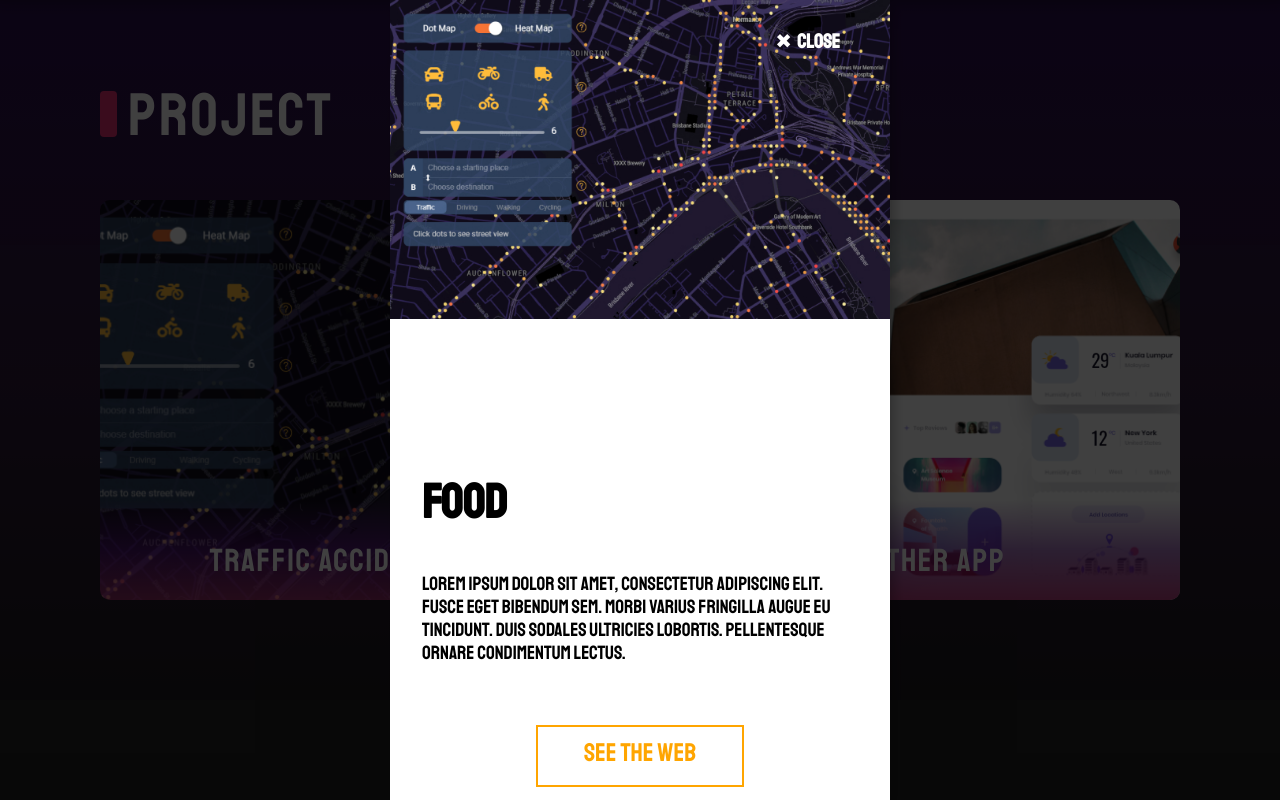
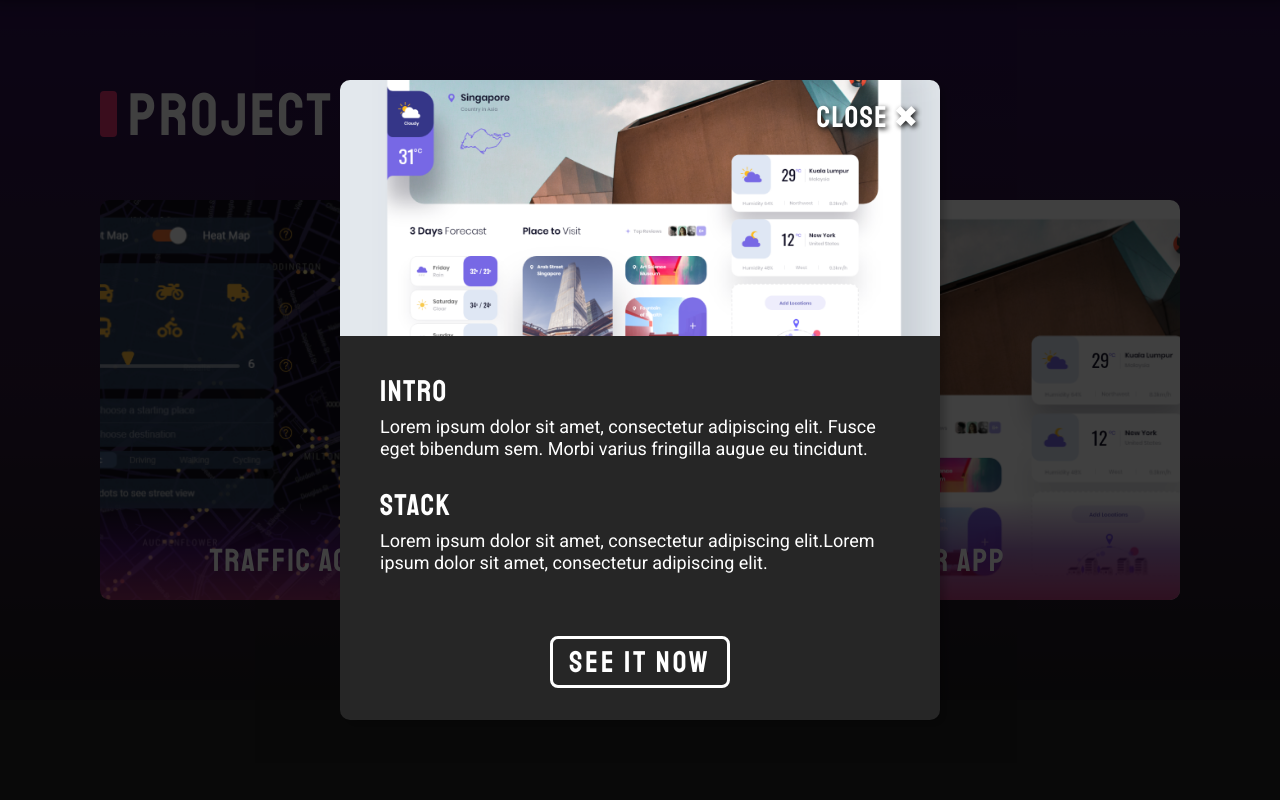
Before and after one commit to KaysenLai/my-web, a plain HTML site: page index.html in a window 1280 px wide. Both pictures are taken after a click on the element "Traffic Accidents Map". Shown: the part 1426-2226 px from the top of the page. Drawn offline with nearby package versions, Linux system fonts and the light colour scheme.

```diff
--- a/css/_page-home.scss
+++ b/css/_page-home.scss
@@ -79,44 +79,12 @@
               font-size: 60px;
             }
 
-            button {
+            .ghost-button {
               margin-left: 20px;
-              border: white solid 3px;
-              border-radius: 8px;
-              color: white;
-              width: 152px;
-              line-height: 46px;
-              font-size: 30px;
-              cursor: pointer;
-              letter-spacing: 0.1em;
-              background: none;
-              position: relative;
-              box-sizing: border-box;
-              transition: border 0.6s ease;
+            }
 
-              &::before {
-                content: 'resume';
-                border-radius: 7px;
-                width: 152px;
-                line-height: 52px;
-                background-image: linear-gradient(305.78deg, #6500E0 0%, #9E1FDA 53.99%, #D43F8D 100%);
-                position: absolute;
-                opacity: 0;
-                top: -3px;
-                left: -3px;
-                transition: opacity 0.6s ease;
-              }
-
-              &:hover{
-                border: transparent solid 3px;
-                &::before {
-                opacity: 1;
-              }}
-
-            }
           }
         }
-
       }
     }
 
@@ -802,6 +770,42 @@
   }
 }
 
+.ghost-button {
+  border: white solid 3px;
+  border-radius: 8px;
+  color: white;
+  width: 152px;
+  line-height: 46px;
+  font-size: 30px;
+  cursor: pointer;
+  letter-spacing: 0.1em;
+  background: none;
+  position: relative;
+  box-sizing: border-box;
+  transition: border 0.6s ease;
+
+  &::before {
+    content: 'resume';
+    border-radius: 7px;
+    width: 152px;
+    line-height: 52px;
+    background-image: linear-gradient(305.78deg, #6500E0 0%, #9E1FDA 53.99%, #D43F8D 100%);
+    position: absolute;
+    opacity: 0;
+    top: -3px;
+    left: -3px;
+    transition: opacity 0.6s ease;
+  }
+
+  &:hover{
+    border: transparent solid 3px;
+    &::before {
+      opacity: 1;
+    }
+  }
+}
+
+
 .see-more-button {
   display: inline-flex;
   cursor: pointer;
@@ -848,86 +852,128 @@
   opacity: 0;
 
   .popup-box {
-    width: 500px;
-    height: 800px;
-    background-color: white;
+    width: 600px;
+    height: 80vh;
     position: relative;
     box-shadow: rgba(0,0,0,0.25) 5px 5px 10px;
+    border-radius: $border-radius--small;
+    overflow: hidden;
+    background-color: $black-main;
+    &__close-button {
+      a {
+        color: white;
+        text-align: right;
+        text-decoration: none;
+        font-size: 30px;
+        position: absolute;
+        top: 20px;
+        right: 20px;
+        z-index: 1;
+        transition: all 0.5s ease;
+        letter-spacing: 0.05em;
+        text-shadow: #181818 2px 2px 5px;
+
+        &::after {
+          content: "\2716";
+          padding-left: 5px;
+        }
+
+        &:hover{
+          cursor: pointer;
+          color: $magenta-light;
+          transition: all 0.4s ease;
+        }
+      }
+    }
 
     .popup {
       width: 100%;
       height: 100%;
       display: flex;
       flex-direction: column;
+      position: relative;
 
       &__image {
         width: 100%;
-        height: 50%;
+        height: 40%;
         overflow: hidden;
+        background-position: center;
+        background-repeat: no-repeat;
+        background-size: cover;
 
-        img {
-          width: 100%;
+        &:nth-of-type(1) {
+          background-image: url("../images/project-img01.jpg");
+        }
+
+        &:nth-of-type(1) {
+          background-image: url("../images/project-img02.jpg");
         }
       }
 
       &__text {
-        padding: 2em;
-        h1{
-          font-size: 3em;
-          line-height: 1.6em;
-        }
-        p{
-          font-size: 1.2em;
-          line-height: 1.2em;
+        padding: 10px 40px;
+        height: 60%;
+        box-sizing: border-box;
+        color: white;
+
+        h3{
+          margin-top: 20px;
+          font-size: 30px;
+          line-height: 50px;
+          letter-spacing: 0.05em;
         }
 
-        a {
-          margin: 60px auto 0 auto;
-          width: 8em;
-          height: 3.6rem;
-          display: block;
-          text-decoration: none;
-          font-size: 1.6em;
-          color: orange;
-          line-height: 2.1em;
-          transition: all 0.5s ease;
-          border: orange solid 2px;
-          text-align: center;
+        p{
+          font-size: 18px;
+          line-height: 22px;
+          font-family: "Roboto", sans-serif;
+        }
 
-          &:hover {
-            color: white;
-            background-color: orange;
-            transition: all 0.5s ease;
+        .ghost-button {
+          position: absolute;
+          bottom: 32px;
+          left: 50%;
+          transform: translateX(-50%);
+          width: 180px;
+
+          &::before {
+            content: 'see it now';
+            width: 180px;
           }
         }
       }
-
-
     }
 
-    &__close-button {
-      a {
-        text-align: right;
-        color: white;
-        font-weight: bold;
-        text-decoration: none;
-        font-size: 1.25em;
-        position: absolute;
-        top: 0;
-        right: 0;
-        padding-top: 30px;
-        padding-right: 50px;
-        z-index: 1;
-        transition: all 0.5s ease;
-
-        &:before {
-          content: "\2716";
-          padding-right: 5px;
+    @include MQ(L) {
+      width: 85%;
+      height: 70vh;
+      .popup {
+        &__image {
+          height: 200px;
         }
 
-        &:hover{
-          color:orange;
-          transition: all 0.4s ease;
+        &__text {
+          padding: 10px 30px;
+
+          h3 {
+            font-size: 26px;
+            line-height: 40px;
+          }
+
+          p {
+            font-size: 18px;
+            line-height: 22px;
+          }
+
+          .ghost-button {
+            font-size: 24px;
+            width: 150px;
+            &::before {
+              width: 150px;
+              font-size: 24px;
+              content: 'see it now';
+            }
+          }
         }
       }
     }
--- a/css/_variables.scss
+++ b/css/_variables.scss
@@ -7,6 +7,7 @@
 
 $white-light: #e8e8e8;
 $magenta: #E73273;
+$magenta-light: #ff5a95;
 $purple: #6B03E0;
 $background: #181818;
 $black-dark: #222222;
--- a/css/main.scss
+++ b/css/main.scss
@@ -301,8 +301,11 @@
         }
       }
 
-      &__icon img{
-        display: none;
+      &__icon {
+        padding: 0;
+        img{
+          display: none;
+        }
       }
     }
   }
--- a/index.html
+++ b/index.html
@@ -46,7 +46,7 @@
                             <h2 class="home__header__intro-content__text--mobile">i’m a<br><span>web developer</span></h2>
                             <div class="home__header__intro-content__text__wrap">
                                 <h3>chaokai lai</h3>
-                                <a href="#resume"><button>resume</button></a>
+                                <a href="#resume"><button class="ghost-button">resume</button></a>
                             </div>
                         </div>
                     </div>
@@ -137,26 +137,26 @@
                         </nav>
 
                         <article class="popup">
-                            <div class="popup__image">
-                                <img src="images/project-img01.jpg" alt="food">
-                            </div>
+                            <div class="popup__image"></div>
 
                             <div class="popup__text">
-                                <h1>Food</h1>
-                                <p>Lorem ipsum dolor sit amet, consectetur adipiscing elit. Fusce eget bibendum sem. Morbi varius fringilla augue eu tincidunt. Duis sodales ultricies lobortis. Pellentesque ornare condimentum lectus. </p>
-                                <a href="">See the web</a>
+                                <h3>intro</h3>
+                                <p>Lorem ipsum dolor sit amet, consectetur adipiscing elit. Fusce eget bibendum sem. Morbi varius fringilla augue eu tincidunt.</p>
+                                <h3>Stack</h3>
+                                <p>Lorem ipsum dolor sit amet, consectetur adipiscing elit.Lorem ipsum dolor sit amet, consectetur adipiscing elit.</p>
+                                <a href="https://chaokailai.com/crashmap/" target="_blank"><button class="ghost-button">See it now</button></a>
                             </div>
                         </article>
 
                         <article class="popup">
-                            <div class="popup__image">
-                                <img src="images/project-img02.jpg" alt="food">
-                            </div>
+                            <div class="popup__image"></div>
 
                             <div class="popup__text">
-                                <h1>Souvenir</h1>
-                                <p>Lorem ipsum dolor sit amet, consectetur adipiscing elit. Fusce eget bibendum sem. Morbi varius fringilla augue eu tincidunt. Duis sodales ultricies lobortis. Pellentesque ornare condimentum lectus. </p>
-                                <a href="">See the web</a>
+                                <h3>intro</h3>
+                                <p>Lorem ipsum dolor sit amet, consectetur adipiscing elit. Fusce eget bibendum sem. Morbi varius fringilla augue eu tincidunt.</p>
+                                <h3>Stack</h3>
+                                <p>Lorem ipsum dolor sit amet, consectetur adipiscing elit.Lorem ipsum dolor sit amet, consectetur adipiscing elit.</p>
+                                <a><button class="ghost-button">See it now</button></a>
                             </div>
                         </article>
                     </div>
@@ -170,7 +170,7 @@
                         <div class="post">
                             <div class="post__img"></div>
                             <div class="post__text">
-                                <a href=""><h2>Learning react and learning react and learning react </h2></a>
+                                <a ><h2>Learning react and learning react and learning react </h2></a>
                                 <p>Lorem ipsum dolor sit amet, consectetur adipisicing elit, sed do eiusmod tempor incididunt ut labore et dolore magna aliqua.</p>
                                 <a>
                                     <p>Read More</p>
@@ -187,7 +187,7 @@
                         <div class="post">
                             <div class="post__img"></div>
                             <div class="post__text">
-                                <a href=""><h2>Learning js and learning js and learning js</h2></a>
+                                <a ><h2>Learning js and learning js and learning js</h2></a>
                                 <p>Lorem ipsum dolor sit amet, consectetur adipisicing elit, sed do eiusmod tempor incididunt ut labore et dolore magna aliqua.</p>
                                 <a>
                                     <p>Read More</p>
@@ -204,7 +204,7 @@
                         <div class="post">
                             <div class="post__img"></div>
                             <div class="post__text">
-                                <a href=""><h2>Learning node and learning node and learning node</h2></a>
+                                <a ><h2>Learning node and learning node and learning node</h2></a>
                                 <p>Lorem ipsum dolor sit amet, consectetur adipisicing elit, sed do eiusmod tempor incididunt ut labore et dolore magna aliqua.</p>
                                 <a>
                                     <p>Read More</p>
@@ -305,9 +305,9 @@
                             <p><span>Phone: </span>+61 0488 888 888</p>
                         </div>
                         <div class="footer__content__contact__content__social-icons">
-                            <a href=""><span class= "fab fa-facebook-f"></span></a>
-                            <a href=""><span class= "fab fa-twitter"></span></a>
-                            <a href=""><span class= "fab fa-instagram"></span></a>
+                            <a ><span class= "fab fa-facebook-f"></span></a>
+                            <a ><span class= "fab fa-twitter"></span></a>
+                            <a ><span class= "fab fa-instagram"></span></a>
                         </div>
                     </div>
                 </div>
```
Also changed, not shown: css/main.css, 1 other file.
